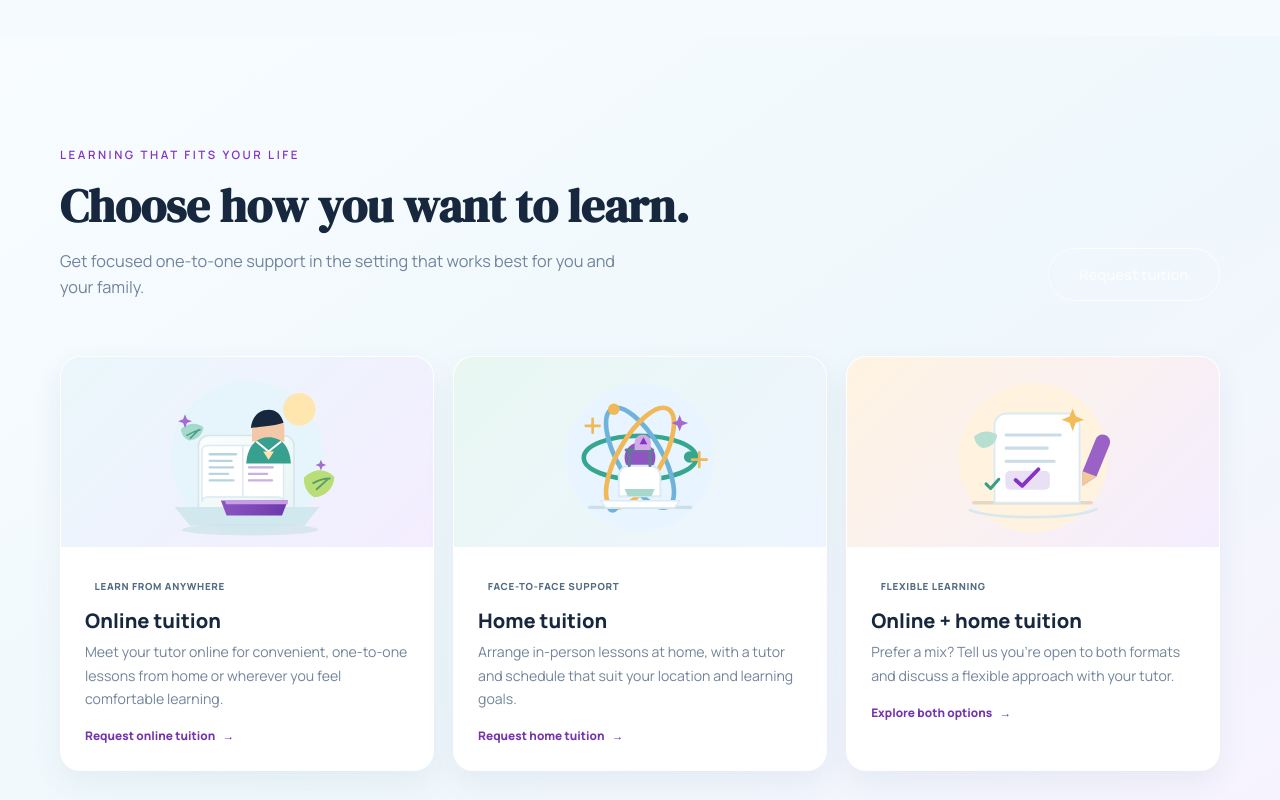
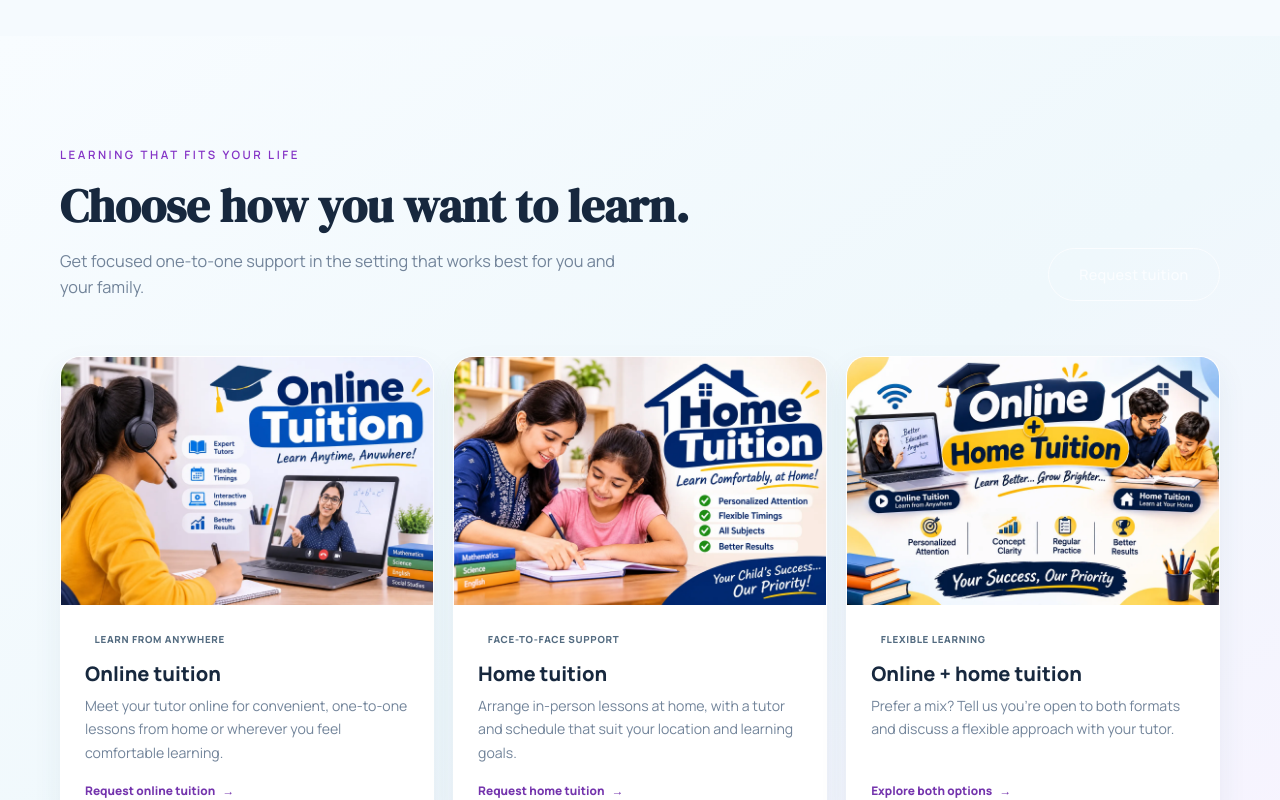
Before and after one commit to DushyantPal-hash/Connect-My-Tutor, a plain HTML site: page index.html in a window 1280 px wide. Shown: the part 2000-2800 px from the top of the page. Drawn offline with Linux system fonts and the light colour scheme; a web font is replaced by a local one.

Commit message:
Update home page

```diff
--- a/css/styles.css
+++ b/css/styles.css
@@ -1978,8 +1978,8 @@ body {
 
 .tuition-card>img {
   width: 100%;
-  height: 190px;
-  padding: .8rem 1rem 0;
+  /* height: 190px; */
+  /* padding: .8rem 1rem 0; */
   background: linear-gradient(135deg, #eaf7fb, #f4edff);
   object-fit: contain;
 }
@@ -1994,6 +1994,10 @@ body {
 
 .tuition-card-content {
   padding: 1.5rem;
+  display: flex;
+  flex-direction: column;
+  justify-content: space-between;
+  height: 220px;
 }
 
 .tuition-card h3 {
--- a/index.html
+++ b/index.html
@@ -177,7 +177,7 @@
             </div>
             <div class="tuition-grid">
                 <article class="tuition-card tuition-online">
-                    <img src="images/academic-illustration.svg" alt="" loading="lazy">
+                    <img src="images/inside-images/home-page/online-tuition.webp" alt="" loading="lazy">
                     <div class="tuition-card-content">
                         <span class="course-type">Learn from anywhere</span>
                         <h3>Online tuition</h3>
@@ -188,7 +188,7 @@
                     </div>
                 </article>
                 <article class="tuition-card tuition-home">
-                    <img src="images/science-illustration.svg" alt="" loading="lazy">
+                    <img src="images/inside-images/home-page/home-tuition.webp" alt="" loading="lazy">
                     <div class="tuition-card-content">
                         <span class="course-type">Face-to-face support</span>
                         <h3>Home tuition</h3>
@@ -199,7 +199,7 @@
                     </div>
                 </article>
                 <article class="tuition-card tuition-flexible">
-                    <img src="images/exam-illustration.svg" alt="" loading="lazy">
+                    <img src="images/inside-images/home-page/flexible-tuition.webp" alt="" loading="lazy">
                     <div class="tuition-card-content">
                         <span class="course-type">Flexible learning</span>
                         <h3>Online + home tuition</h3>
--- a/js/components/site-footer.js
+++ b/js/components/site-footer.js
@@ -5,7 +5,7 @@ class SiteFooter extends HTMLElement {
       <div class="container">
         <div class="footer-grid">
           <div class="footer-brand-column">
-            <a href="index.html" class="logo footer-brand">
+            <a href="/" class="logo footer-brand">
               <span class="logo-mark">✦</span>
               Connect My Tutor
             </a>
--- a/js/components/site-header.js
+++ b/js/components/site-header.js
@@ -3,7 +3,7 @@ class SiteHeader extends HTMLElement {
     this.innerHTML = `
       <header id="header">
         <div class="container nav">
-          <a href="index.html" class="logo"><span class="logo-mark">✦</span>Connect My Tutor</a>
+          <a href="/" class="logo"><span class="logo-mark">✦</span>Connect My Tutor</a>
           <ul class="nav-links" id="navLinks">
             <li><a href="about.html">About</a></li>
             <li><a href="courses.html">Courses</a></li>
```
Also changed, not shown: images/inside-images/home-page/flexible-tuition.webp (added), images/inside-images/home-page/home-tuition.webp (added), images/inside-images/home-page/online-tuition.webp (added). Lines whose indentation alone changed are shown as unchanged.
